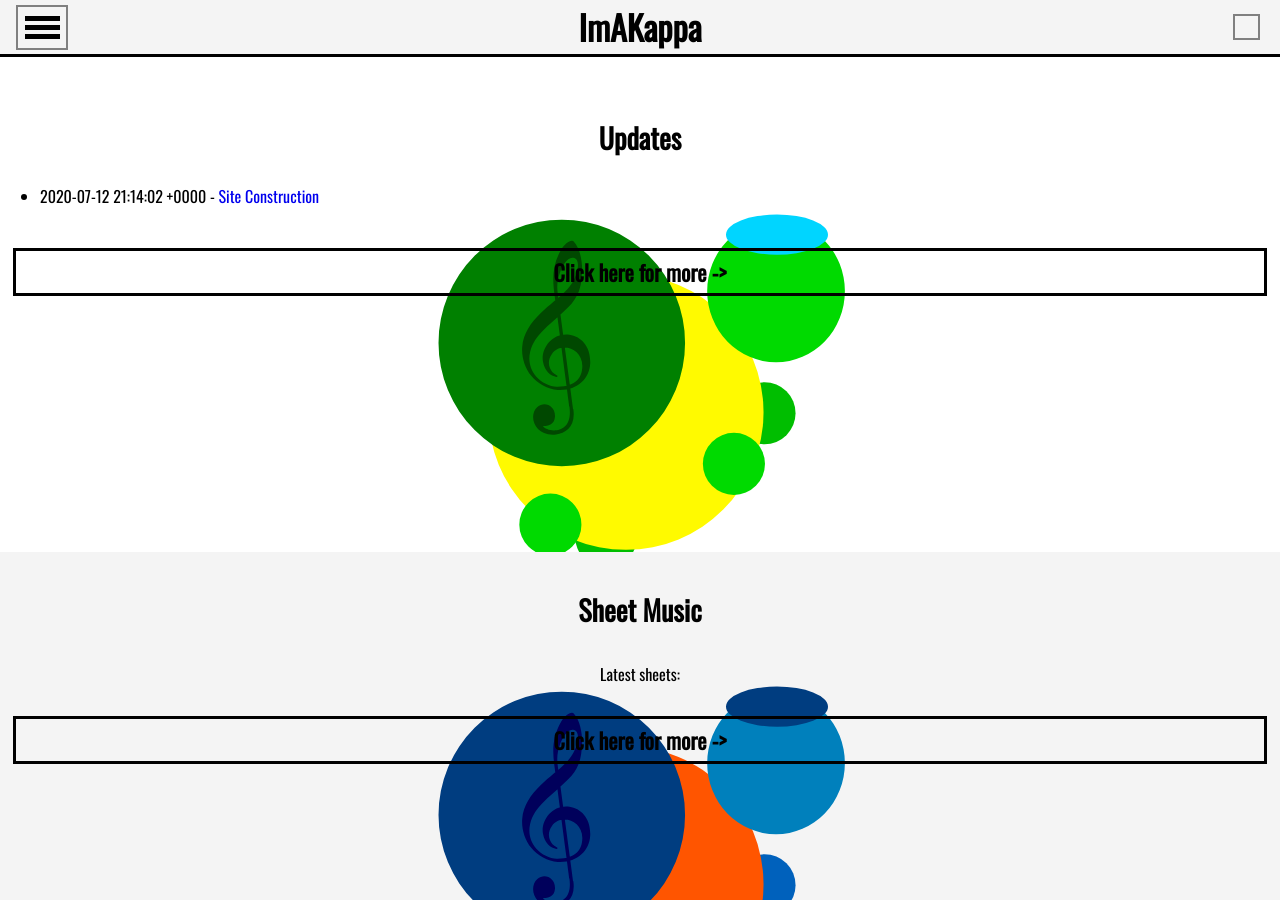
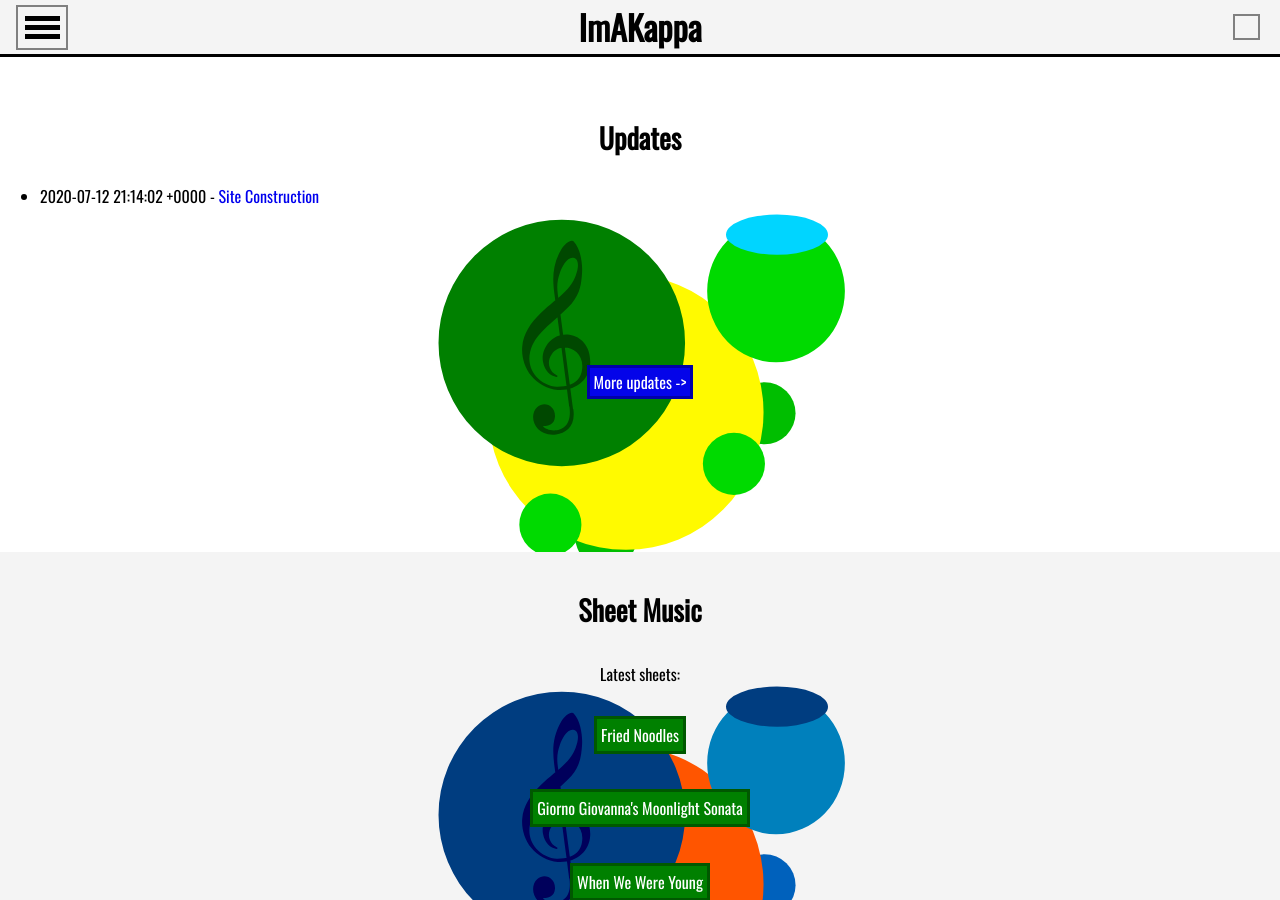
Before and after one commit to ImAKappa/imakappaJekyllOld, a Jekyll site: the page built from index.html, in a window 1280 px wide and 900 px high. Built offline with Jekyll 4.4.1, drawn with Linux system fonts in a browser that asks for light colours.

Commit message:
Made buttons more appealing, drifting to draft

```diff
--- a/assets/css/styles.scss
+++ b/assets/css/styles.scss
@@ -11,6 +11,8 @@
   --main-text-color: black;
   --backimg-size: 47vh;
   --backimg-v-pos: 10em;
+  --button-color-bg: rgb(4, 4, 233);
+  --button-color-border: rgb(0, 0, 168);
 }
 
 [data-theme="dark"] {
@@ -393,6 +395,16 @@ input[type="checkbox"] {
   }
 }
 
+a.button {
+  background-color: var(--button-color-bg);
+  color: white;
+  border: 3px solid var(--button-color-border);
+  text-align: center;
+  margin: auto;
+  padding: 4px;
+  font-size: 1.6rem;
+}
+
 .grid-3 {
   display: grid;
   // width: 80%;
--- a/index.html
+++ b/index.html
@@ -11,26 +11,18 @@ permalink: /
     <li>{{ post.date }} - <a href="{{ post.url }}">{{ post.title}}</a></li>
     {% endfor %}
   </ul>
-  <div class="card">
-    <a class="card-link sheets-card" href="/updates/">
-      <h3>Click here for more -></h3>
-    </a>
-  </div>
+  <a class="button" href="/updates/">More updates -></a>
 </section>
 
 <section class="sheet-preview">
   <h2>Sheet Music</h2>
   <p>Latest sheets:</p>
-  {% for post in site.categories.sheet-posts limit:3 %}
+  {% for post in site.categories.sheet-music limit:3 %}
     <div class="latest-score">
       <a class="sheet-link" href="{{ post.url }}">{{ post.title }}</a>
     </div>
   {% endfor %}
-  <div class="card">
-    <a class="card-link sheets-card" href="/sheets/">
-      <h3>Click here for more -></h3>
-    </a>
-  </div>
+  <a class="button" href="/sheets/">More sheets -></a>
 </section>
 
 <!-- Updates Section for news on new sheets or other information -->
```
Also changed, not shown: _drafts/2020-06-13-drifting-on-solar-waves.md (renamed from sheet-music/_posts/2020-06-13-drifting-on-solar-waves.md).
